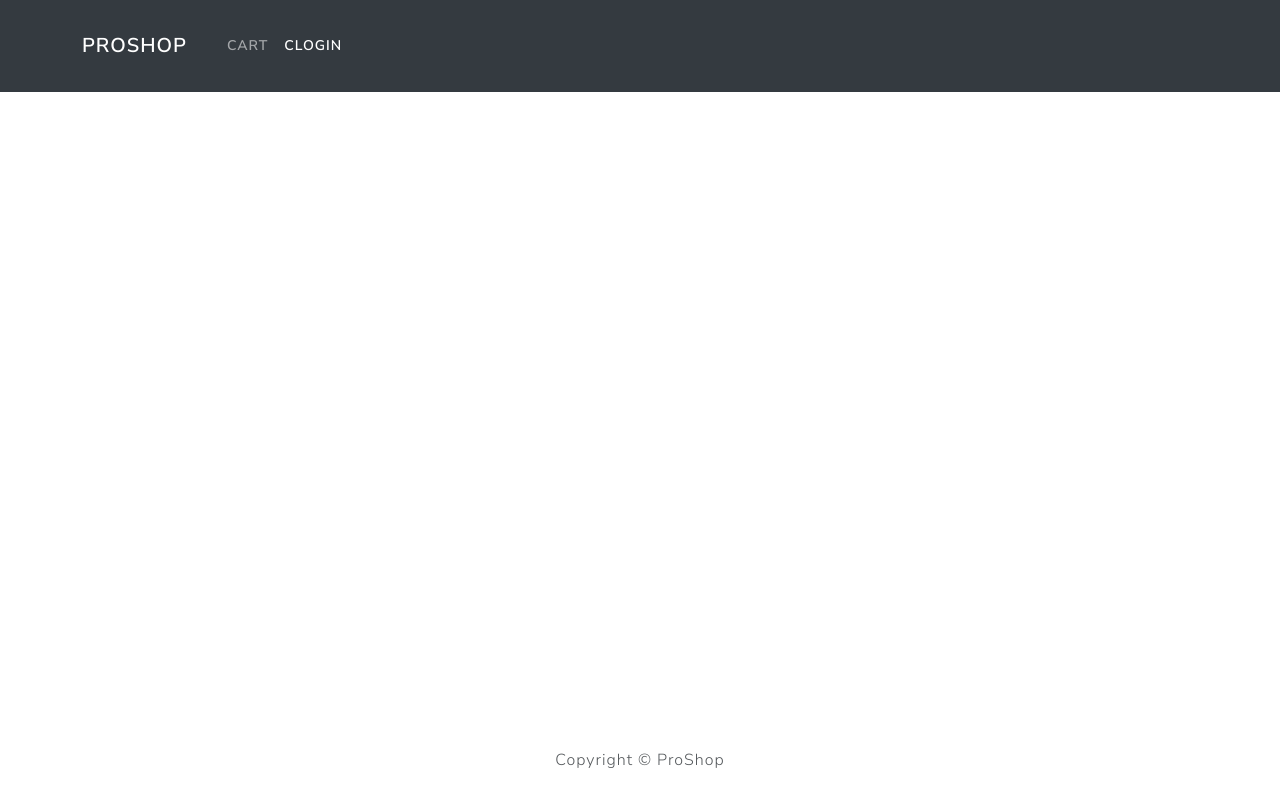
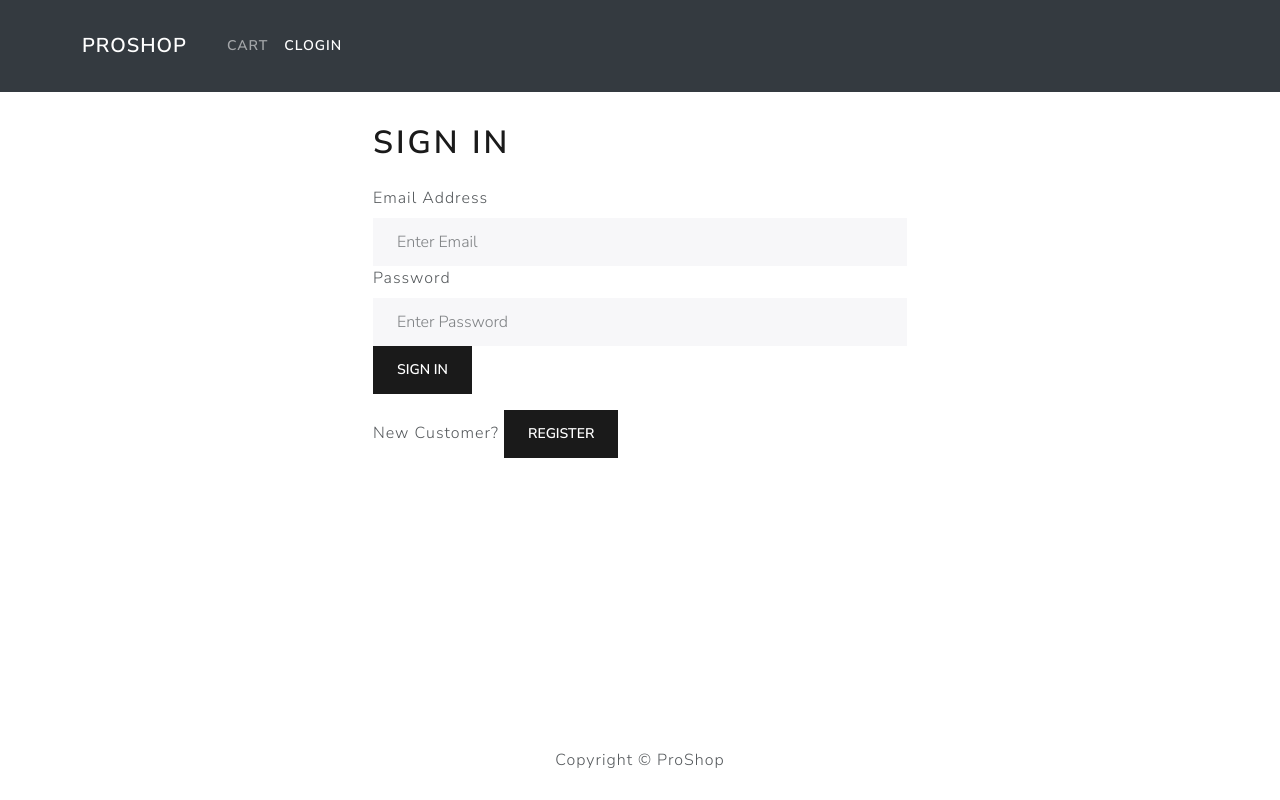
Before and after one commit to CypherAk007/Ecommerce-website-django, a React (Create React App) app in the folder frontend/: page /login in a window 1280 px wide. Built offline with nearby package versions, Linux system fonts and the light colour scheme; the HTML template or start-up script is replaced by a standard one.

Commit message:
login screen + user cred+ redirect navigate logic

```diff
--- a/frontend/src/App.js
+++ b/frontend/src/App.js
@@ -8,6 +8,8 @@
 import ProductScreen from './screens/ProductScreen';
 import axios from 'axios'
 import CartScreen from './screens/CartScreen';
+import LoginScreen from './screens/LoginScreen';
+
 
 function App() {
 
@@ -19,6 +21,8 @@
         <Container>
           <Routes>
               <Route path='/' element={<HomeScreen/>} exact/>
+              <Route path='/login' element={<LoginScreen/>}/>
+
               <Route path='/product/:id' element={<ProductScreen/>} />
               <Route path='/cart/:id?' element={<CartScreen/>} />
           </Routes>
--- a/frontend/src/actions/productAction.js
+++ b/frontend/src/actions/productAction.js
@@ -11,8 +11,8 @@
     }catch(error){
         // in payload  if custom error message then use that else use generic one
         dispatch({type:PRODUCT_LIST_FAIL,
-            payload:error.response && error.response.data.message?
-            error.response.data.message:
+            payload:error.response && error.response.data.detail?
+            error.response.data.detail:
             error.message
 
         })
--- a/frontend/src/actions/productDetailsAction.js
+++ b/frontend/src/actions/productDetailsAction.js
@@ -17,8 +17,8 @@
     dispatch({
       type: PRODUCT_DETAILS_FAIL,
       payload:
-        error.response && error.response.data.message
-          ? error.response.data.message
+        error.response && error.response.data.detail
+          ? error.response.data.detail
           : error.message,
     });
   }
--- /dev/null
+++ b/frontend/src/actions/userActions.js
@@ -0,0 +1,39 @@
+import axios from "axios";
+import {
+  USER_LOGIN_REQUEST,
+  USER_LOGIN_SUCCESS,
+  USER_LOGIN_FAIL,
+  USER_LOGOUT,
+} from "../constants/userConstants";
+
+export const login = (email, password) => async (dispatch) => {
+  try {
+    dispatch({
+      type: USER_LOGIN_REQUEST,
+    });
+    const config = {
+      headers: {
+        "Content-type": "application/json",
+      },
+    };
+    const { data } = await axios.post(
+      "/api/users/login/",
+      { 'username': email, 'password': password },
+      config
+    );
+    dispatch({
+        type:USER_LOGIN_SUCCESS,
+        payload:data
+    })
+    localStorage.setItem('userInfo',JSON.stringify(data))
+
+  } catch (error) {
+    dispatch({
+      type: USER_LOGIN_FAIL,
+      payload:
+        error.response && error.response.data.detail
+          ? error.response.data.detail
+          : error.message,
+    });
+  }
+};
--- /dev/null
+++ b/frontend/src/components/FormContainer.js
@@ -0,0 +1,17 @@
+import React, { Children } from 'react'
+import { Container, Row ,Col} from 'react-bootstrap'
+
+const FormContainer = ({children}) => {
+  return (
+    <Container>
+      <Row className='justify-content-md-center'>
+        <Col xs={12} md={6}>
+            {children}
+        </Col>
+
+      </Row>
+    </Container>
+  )
+}
+
+export default FormContainer
--- /dev/null
+++ b/frontend/src/constants/userConstants.js
@@ -0,0 +1,4 @@
+export const USER_LOGIN_REQUEST = 'USER_LOGIN_REQUEST'
+export const USER_LOGIN_SUCCESS = 'USER_LOGIN_SUCCESS'
+export const USER_LOGIN_FAIL = 'USER_LOGIN_FAIL'
+export const USER_LOGOUT= 'USER_LOGOUT'
--- /dev/null
+++ b/frontend/src/reducers/userReducers.js
@@ -0,0 +1,25 @@
+import {
+  USER_LOGIN_REQUEST,
+  USER_LOGIN_SUCCESS,
+  USER_LOGIN_FAIL,
+  USER_LOGOUT,
+} from "../constants/userConstants";
+
+export const userLoginReducers = (state = {}, action) => {
+  switch (action.type) {
+    case USER_LOGIN_REQUEST:
+      return { loading: true };
+
+    case USER_LOGIN_SUCCESS:
+      return { loading: false, userInfo: action.payload };
+
+    case USER_LOGIN_FAIL:
+      return { loading: false, error: action.payload };
+
+    case USER_LOGOUT:
+      return {};
+
+    default:
+      return state;
+  }
+};
--- /dev/null
+++ b/frontend/src/screens/LoginScreen.js
@@ -0,0 +1,72 @@
+import { useState, useEffect } from "react";
+import { Link, redirect, useLocation, useNavigate } from "react-router-dom";
+import { Form, Button, Row, Col } from "react-bootstrap";
+import { UseDispatch, useSelector } from "react-redux";
+import Loader from "../components/Loader";
+import Message from "../components/Message";
+import { login } from "../actions/userActions";
+import { Redirect } from "react-router-dom";
+import React from "react";
+import FormContainer from "../components/FormContainer";
+
+const LoginScreen = () => {
+  const navigate = useNavigate();
+  const location = useLocation();
+  const queryParams = new URLSearchParams(location.search);
+  const redirect = queryParams.get("redirect")
+    ? queryParams.get("redirect")
+    : "/";
+  console.log(redirect);
+
+  const [email, setEmail] = useState("");
+  const [password, setPassword] = useState("");
+
+  const submitHandler = (e) => {
+    e.preventDefault();
+    console.log("Submitted");
+  };
+
+  const registerNavHandler = () => {
+    if (redirect){
+    navigate(`/register?redirect=${redirect}`);
+
+    }else{
+        navigate(`/register`)
+    }
+  };
+  return (
+    <FormContainer>
+      <h1>Sign In</h1>
+      <Form onSubmit={submitHandler}>
+        <Form.Group controlId="email">
+          <Form.Label>Email Address</Form.Label>
+          <Form.Control
+            type="email"
+            placeholder="Enter Email"
+            value={email}
+            onChange={(e) => setEmail(e.target.value)}
+          ></Form.Control>
+        </Form.Group>
+        <Form.Group controlId="password">
+          <Form.Label>Password</Form.Label>
+          <Form.Control
+            type="password"
+            placeholder="Enter Password"
+            value={password}
+            onChange={(e) => setPassword(e.target.value)}
+          ></Form.Control>
+        </Form.Group>
+        <Button type="submit" variant="primary">
+          Sign In
+        </Button>
+      </Form>
+      <Row className="py-3">
+        <Col>
+          New Customer? <Button onClick={registerNavHandler}>Register</Button>
+        </Col>
+      </Row>
+    </FormContainer>
+  );
+};
+
+export default LoginScreen;
--- a/frontend/src/store.js
+++ b/frontend/src/store.js
@@ -4,19 +4,25 @@
 import {productListReducers} from './reducers/productReducers'
 import { ProductDetailsReducer } from './reducers/productDetailsReducers'
 import { cartReducer } from './reducers/cartReducers'
+import { userLoginReducers } from './reducers/userReducers'
+
 const reducer = combineReducers({
     productList: productListReducers,
     productDetails: ProductDetailsReducer,
     cart:cartReducer,
+    userLogin:userLoginReducers,
 })
 
 const cartItemsFromStorage = localStorage.getItem('cartItems')?
     JSON.parse(localStorage.getItem('cartItems')):[]
 
+const userInfoFromStorage = localStorage.getItem('userInfo')?
+    JSON.parse(localStorage.getItem('userInfo')): null
 
 
 const initialState = {
-    cart:{cartItems: cartItemsFromStorage}
+    cart:{cartItems: cartItemsFromStorage},
+    userLogin:{userInfo: userInfoFromStorage}
 }
 
 const middleware = [thunk]
```
